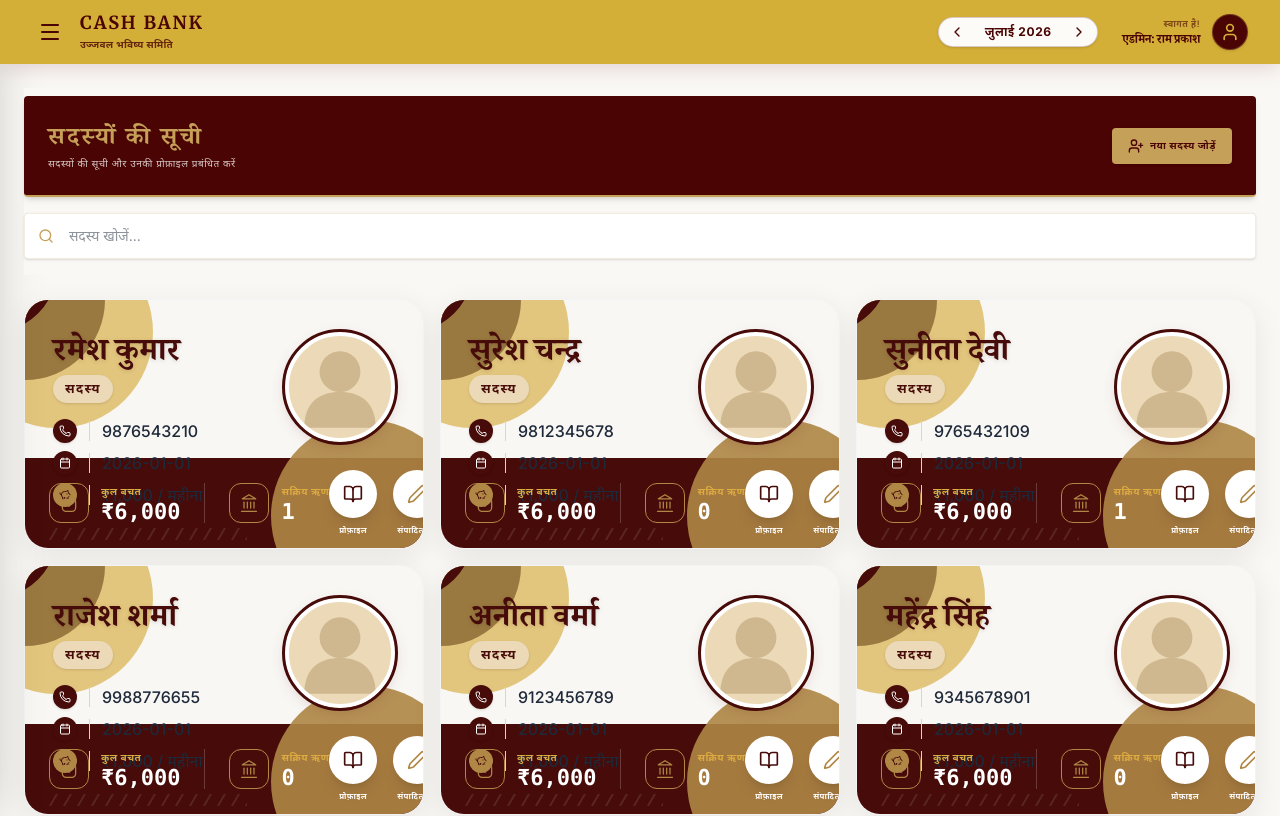
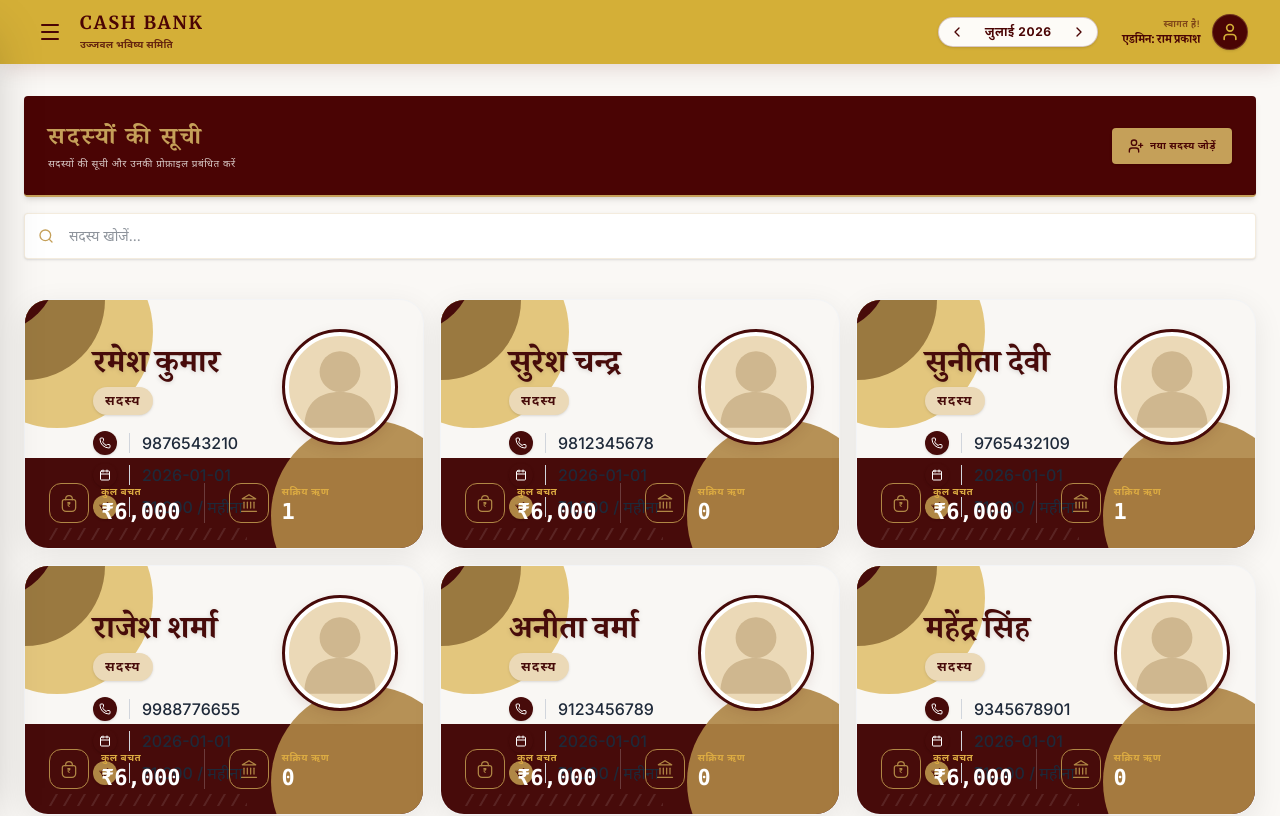
Before and after one commit to ganitwali2025-maker/Cash-Bank-, a React (Vite) app: page /members in a window 1280 px wide. Shown: the top 816 px of the page. Built offline with nearby package versions, Linux system fonts and the light colour scheme.

Commit message:
Fix sidebar z-index, align member card info, and add title to sidebar

```diff
--- a/src/components/MembersTab.tsx
+++ b/src/components/MembersTab.tsx
@@ -663,7 +663,11 @@ export default function MembersTab({
                 <div
                   key={member.id}
                   id={`member-card-${member.id}`}
-                  className="relative bg-[#F9F7F4] rounded-[24px] shadow-[0_8px_30px_rgba(0,0,0,0.08)] flex flex-col w-full sm:w-auto min-h-[250px] overflow-hidden group border border-gray-100"
+                  onClick={() => {
+                    setSelectedMemberId(member.id);
+                    setProfileTab('savings');
+                  }}
+                  className="relative bg-[#F9F7F4] rounded-[24px] shadow-[0_8px_30px_rgba(0,0,0,0.08)] flex flex-col w-full sm:w-auto min-h-[250px] overflow-hidden group border border-gray-100 cursor-pointer hover:shadow-[0_12px_40px_rgba(71,11,10,0.15)] transition-shadow duration-300"
                 >
                   {/* Card Background Decorations */}
                   <div className="absolute inset-0 pointer-events-none z-0 overflow-hidden">
@@ -690,7 +694,7 @@ export default function MembersTab({
                   <div className="relative z-10 flex justify-between items-start p-5 sm:p-7 flex-1 pb-24">
 
                     {/* Left Info */}
-                    <div className="flex flex-col flex-1 pr-2 pt-1">
+                    <div className="flex flex-col flex-1 pr-2 pt-4 pl-8 sm:pl-10 z-10 relative">
                       {/* Name */}
                       <h3 className="font-serif font-bold text-[24px] sm:text-[30px] lg:text-[32px] text-[#470b0a] leading-[1.1] drop-shadow-sm mb-2 break-words">
                         {getDisplayName(member.name)}
@@ -792,37 +796,6 @@ export default function MembersTab({
                       </div>
                     </div>
 
-                    {/* Actions */}
-                    <div className="flex gap-2 sm:gap-4 shrink-0 items-center h-full">
-                      <div className="flex flex-col items-center">
-                        <button
-                          onClick={() => {
-                            setSelectedMemberId(member.id);
-                            setProfileTab('savings');
-                          }}
-                          className="w-[40px] h-[40px] sm:w-[48px] sm:h-[48px] bg-white rounded-full flex items-center justify-center shadow-lg hover:scale-105 transition-transform"
-                          title={t.viewProfile}
-                        >
-                          <BookOpen className="w-4 h-4 sm:w-5 sm:h-5 text-[#470b0a]" />
-                        </button>
-                        <span className="text-white text-[7px] sm:text-[8px] font-bold uppercase tracking-wider mt-1.5 whitespace-nowrap">
-                          {language === 'hi' ? 'प्रोफ़ाइल' : 'VIEW PROFILE'}
-                        </span>
-                      </div>
-
-                      <div className="flex flex-col items-center">
-                        <button
-                          onClick={() => handleOpenEdit(member)}
-                          className="w-[40px] h-[40px] sm:w-[48px] sm:h-[48px] bg-white rounded-full flex items-center justify-center shadow-lg hover:scale-105 transition-transform"
-                          title={t.editMember}
-                        >
-                          <Edit2 className="w-4 h-4 sm:w-5 sm:h-5 text-[#b08745]" />
-                        </button>
-                        <span className="text-white text-[7px] sm:text-[8px] font-bold uppercase tracking-wider mt-1.5 whitespace-nowrap">
-                          {language === 'hi' ? 'संपादित करें' : 'EDIT MEMBER'}
-                        </span>
-                      </div>
-                    </div>
                   </div>
                 </div>
               );
--- a/src/components/Sidebar.tsx
+++ b/src/components/Sidebar.tsx
@@ -75,7 +75,7 @@ export default function Sidebar({
       {/* Dark Semi-Transparent Overlay */}
       {isOpen && (
         <div
-          className="fixed inset-0 bg-black/60 z-30 transition-opacity duration-300"
+          className="fixed inset-0 bg-black/60 z-50 transition-opacity duration-300"
           onClick={() => setIsOpen(false)}
           aria-hidden="true"
         />
@@ -84,11 +84,21 @@ export default function Sidebar({
       {/* Sliding Sidebar */}
       <aside
         id="sidebar-container"
-        className={`fixed top-0 left-0 z-40 h-screen w-[280px] pt-24 md:pt-16 pb-20 md:pb-0 transition-transform duration-300 ease-in-out bg-[#5A0000] text-white flex flex-col justify-between border-r border-[#D4AF37]/30 shadow-2xl ${
+        className={`fixed top-0 left-0 z-[60] h-screen w-[280px] pt-8 md:pt-16 pb-20 md:pb-0 transition-transform duration-300 ease-in-out bg-[#5A0000] text-white flex flex-col justify-between border-r border-[#D4AF37]/30 shadow-2xl ${
           isOpen ? 'translate-x-0' : '-translate-x-full'
         }`}
       >
         <div className="overflow-y-auto flex-1 custom-scrollbar">
+
+          {/* Brand Header inside Sidebar */}
+          <div className="px-6 mb-4 md:hidden">
+            <h2 className="font-serif text-2xl font-black text-white tracking-widest drop-shadow-md">
+              CASH BANK
+            </h2>
+            <p className="text-[#D4AF37] font-sans font-bold text-[10px] tracking-widest mt-1 uppercase">
+              Ujjwal Bhavisya Samiti
+            </p>
+          </div>
 
           {/* Month Selector in Sidebar */}
           <div className="mx-4 mt-2 mb-4 md:hidden">
```
